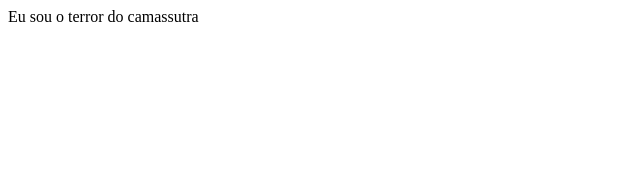
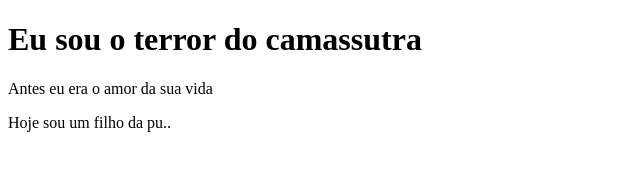
Before and after one commit to IsaacFerreira1998/Aula-Git, a plain HTML site: page index.html in a window 1280 px wide. Shown: the whole page, without its empty margins (0-640 px from the left). Drawn offline with Linux system fonts and the light colour scheme.

Commit message:
adicionei tags novas no arquivo index.html

```diff
--- a/index.html
+++ b/index.html
@@ -6,6 +6,9 @@
     <title>Document</title>
 </head>
 <body>
-    <div>Eu sou o terror do camassutra</div>
+    <div><h1>Eu sou o terror do camassutra</h1>
+    <p>Antes eu era o amor da sua vida</p>
+    <p>Hoje sou um filho da pu..</p>
+    </div>
 </body>
 </html>
```
